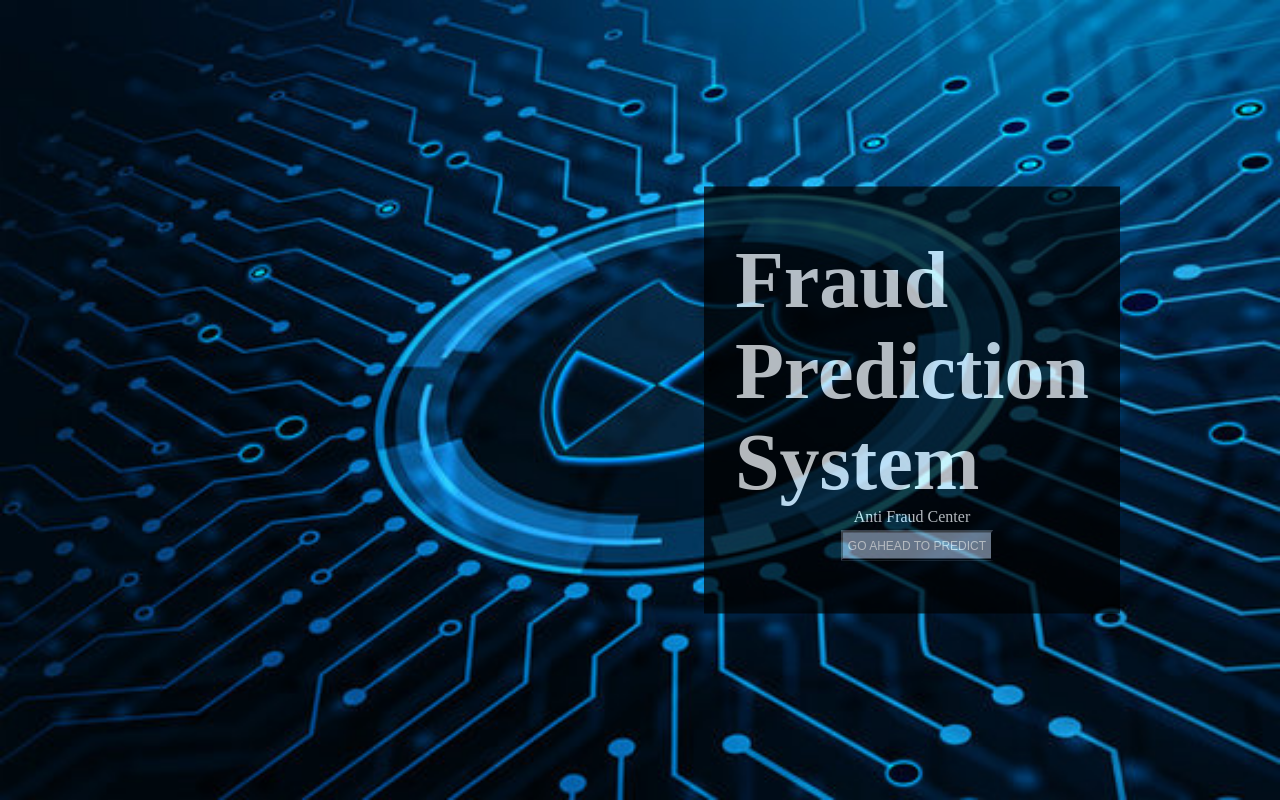
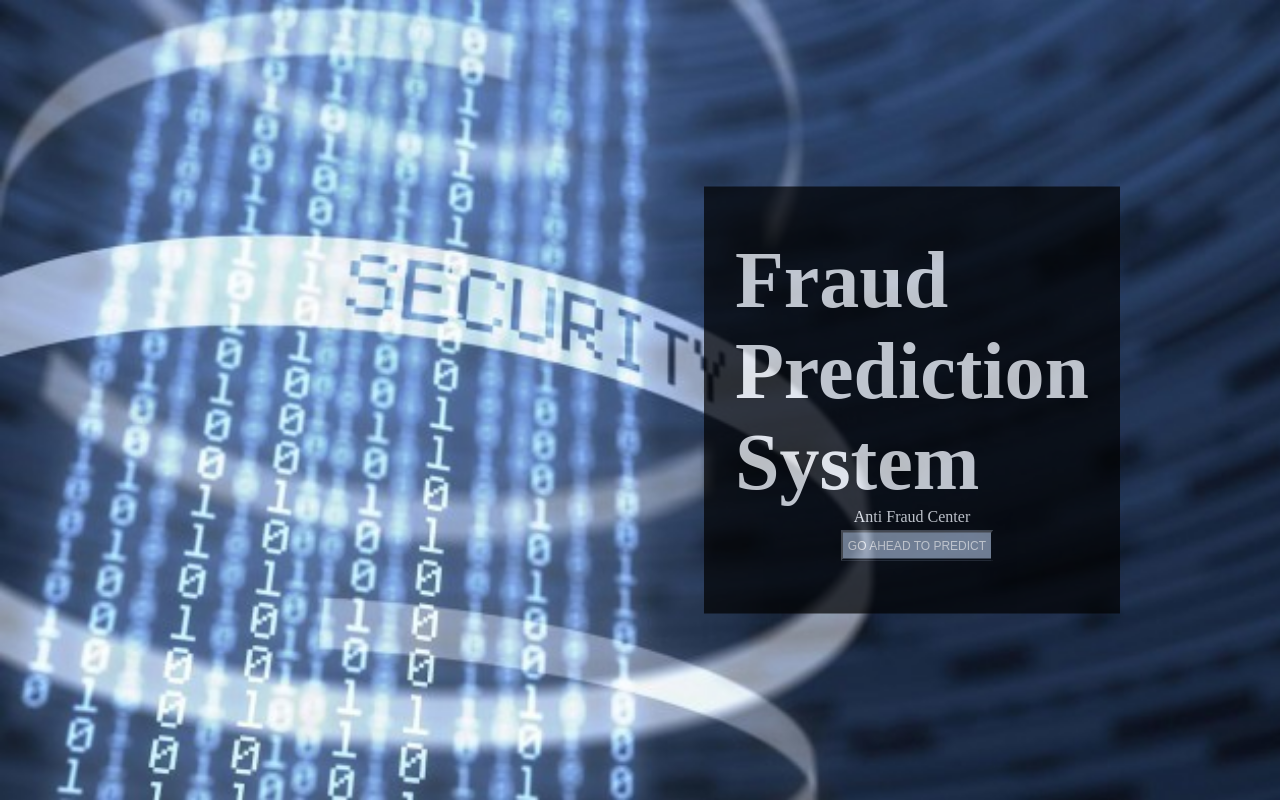
Before and after one commit to JollyJola/Fraud-Detection-System, a Flask app: page / in a window 1280 px wide. Run offline with Flask 2, Linux system fonts and the light colour scheme; parts of the project's set-up code (start-up, migrations or seed data) failed here and were passed over.

Commit message:
landing page update

```diff
--- a/static/css/style2.css
+++ b/static/css/style2.css
@@ -37,7 +37,7 @@ button {
 }
 
 body {
-  background-image: url("../img/security.jpg");
+  background-image: url("../img/Landing1.jpg");
   background-size: cover;
   background-repeat: no-repeat;
   width: 100%;
```
